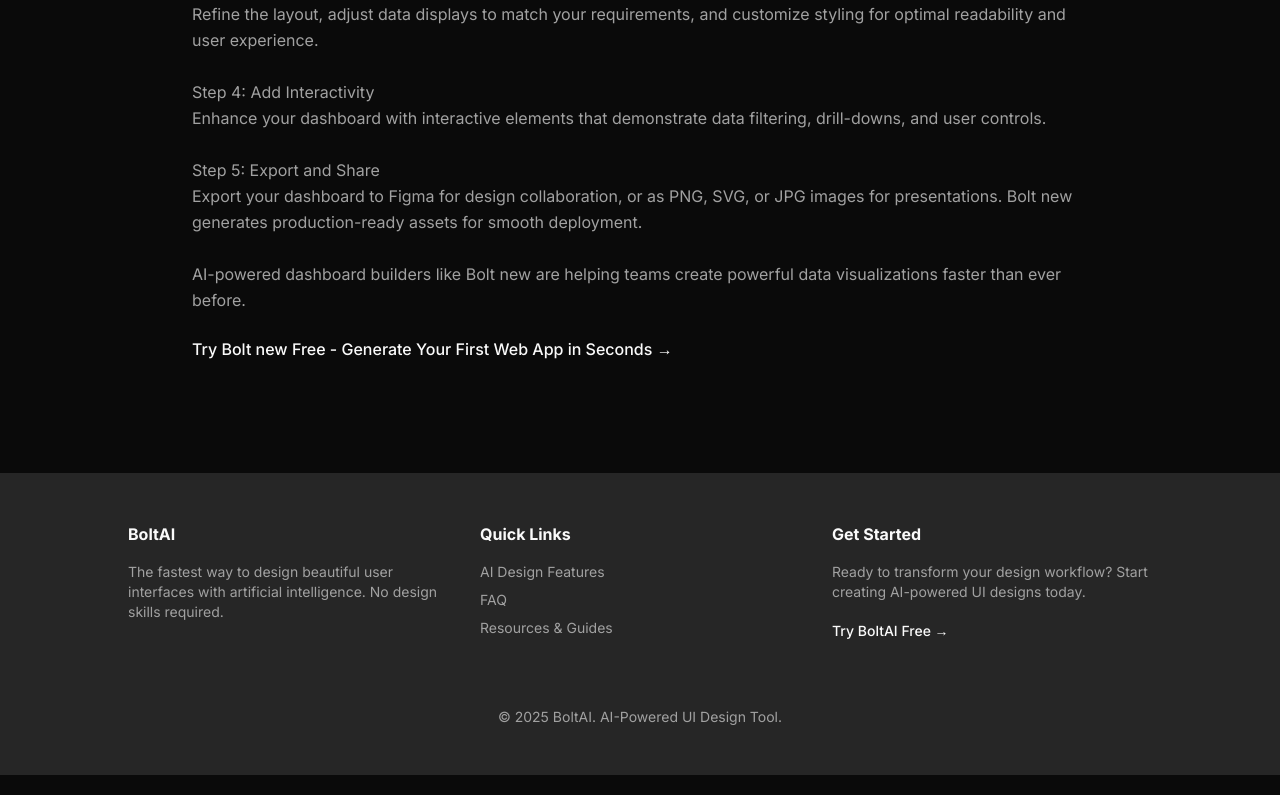
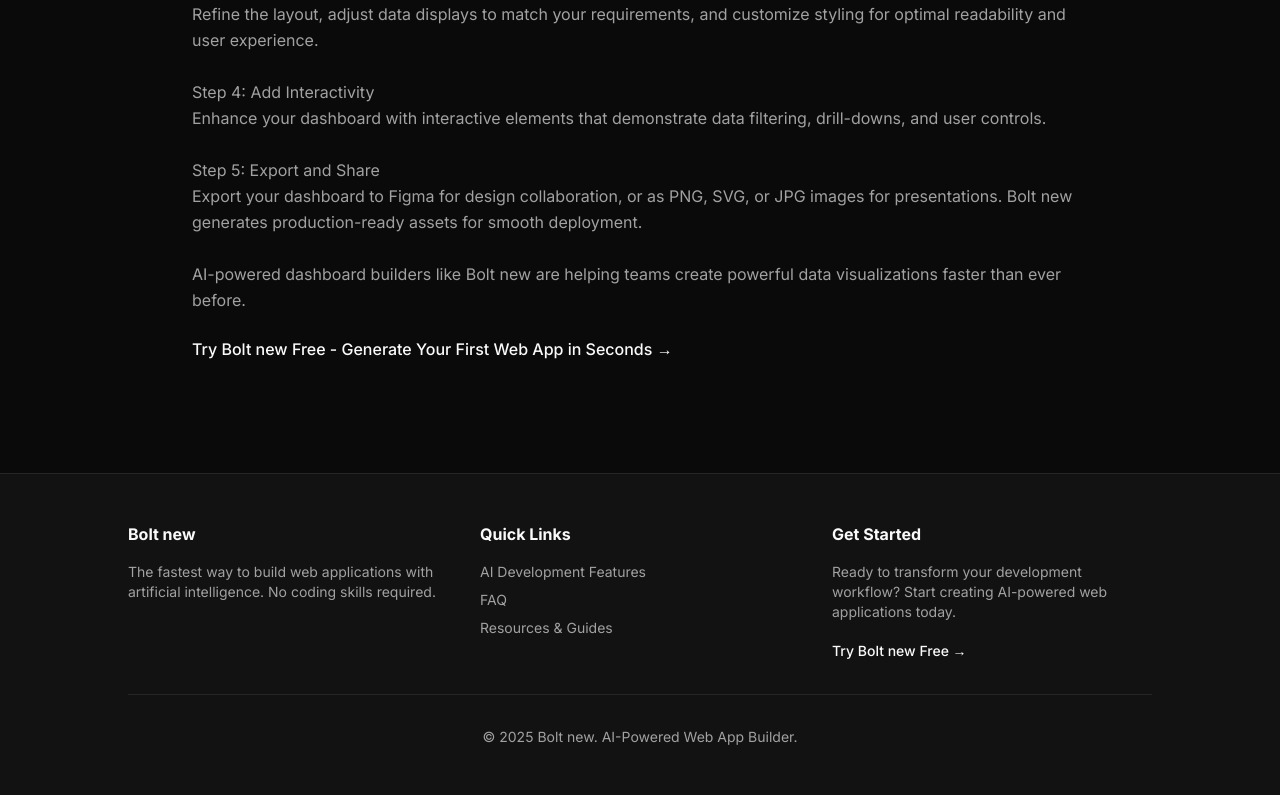
Before and after one commit to sumitbasak100/bolt-ai-landing-page, a Next.js app in the folder bolt-ai-landing-page-cleaned/: page / in a window 1280 px wide. Shown: the part 6038-6833 px from the top of the page. Built offline with nearby package versions, Linux system fonts and the light colour scheme.

Commit message:
Update footer.tsx

```diff
--- a/bolt-ai-landing-page-cleaned/components/footer.tsx
+++ b/bolt-ai-landing-page-cleaned/components/footer.tsx
@@ -1,12 +1,12 @@
 export function Footer() {
   return (
- <footer className="py-12 px-4 bg-secondary border-t border-border">
+    <footer className="py-12 px-4 bg-muted/30 border-t border-border">
       <div className="max-w-5xl mx-auto">
         <div className="grid md:grid-cols-3 gap-8 mb-8">
           <div>
- <h4 className="font-bold text-foreground mb-4">BoltAI</h4>
+            <h4 className="font-bold text-foreground mb-4">Bolt new</h4>
             <p className="text-sm text-muted-foreground">
- The fastest way to design beautiful user interfaces with artificial intelligence. No design skills
+              The fastest way to build web applications with artificial intelligence. No coding skills
               required.
             </p>
           </div>
@@ -15,7 +15,7 @@ export function Footer() {
             <ul className="space-y-2 text-sm">
               <li>
                 <a href="#features" className="text-muted-foreground hover:text-foreground">
- AI Design Features
+                  AI Development Features
                 </a>
               </li>
               <li>
@@ -33,20 +33,20 @@ export function Footer() {
           <div>
             <h4 className="font-bold text-foreground mb-4">Get Started</h4>
             <p className="text-sm text-muted-foreground mb-4">
- Ready to transform your design workflow? Start creating AI-powered UI designs today.
+              Ready to transform your development workflow? Start creating AI-powered web applications today.
             </p>
             <a
- href="https://boltai.dev"
+              href="https://bolt.new"
               target="_blank"
               rel="noopener noreferrer"
               className="inline-block text-sm font-medium text-primary hover:underline"
             >
- Try BoltAI Free →
+              Try Bolt new Free →
             </a>
           </div>
         </div>
         <div className="border-t border-border pt-8 text-center text-sm text-muted-foreground">
- <p>© {new Date().getFullYear()} BoltAI. AI-Powered UI Design Tool.</p>
+          <p>© {new Date().getFullYear()} Bolt new. AI-Powered Web App Builder.</p>
         </div>
       </div>
     </footer>
```
Lines whose indentation alone changed are shown as unchanged.
